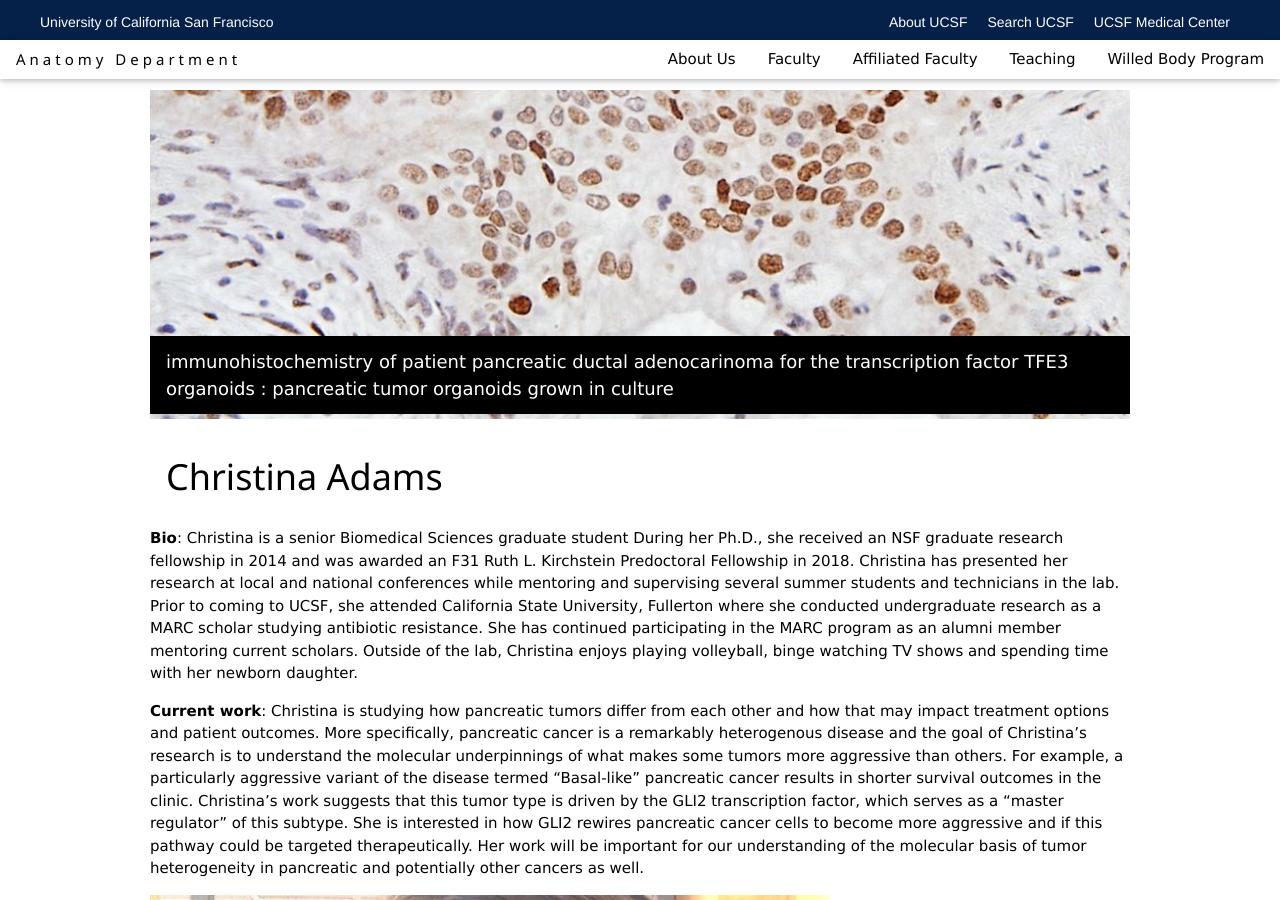
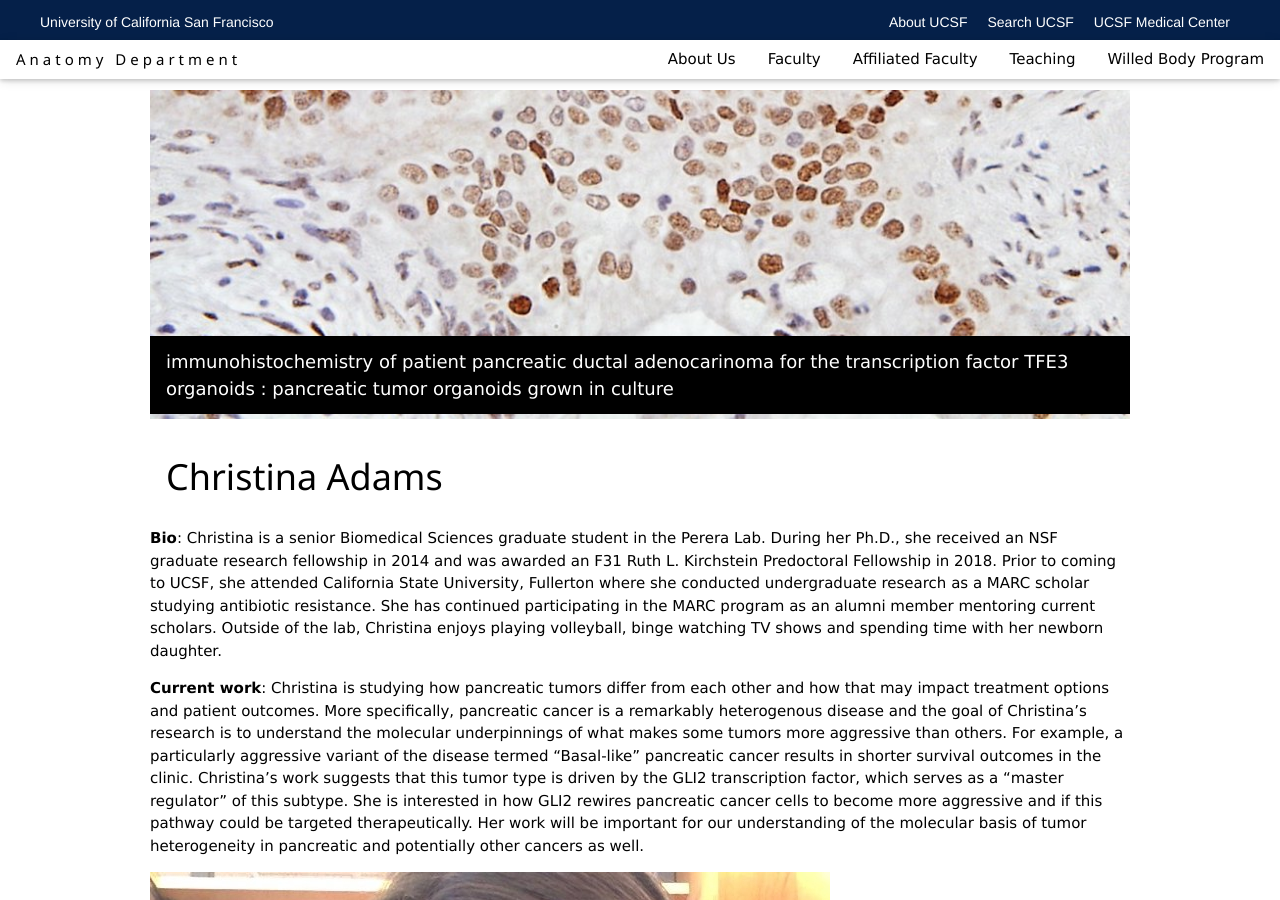
Before and after one commit to UCSF-Anatomy/anat-jekyll-2017, a Jekyll site: the page built from profile.md, in a window 1280 px wide and 900 px high. Built offline with Jekyll 4.4.1, drawn with Linux system fonts in a browser that asks for light colours; nearby versions of some CDN libraries.

Commit message:
Update profile.md

```diff
--- a/profile.md
+++ b/profile.md
@@ -4,7 +4,7 @@
 permalink: /profile/
 ---
 
-**Bio**: Christina is a senior Biomedical Sciences graduate student During her Ph.D., she received an NSF graduate research fellowship in 2014 and was awarded an F31 Ruth L. Kirchstein Predoctoral Fellowship in 2018. Christina has presented her research at local and national conferences while mentoring and supervising several summer students and technicians in the lab. Prior to coming to UCSF, she attended California State University, Fullerton where she conducted undergraduate research as a MARC scholar studying antibiotic resistance. She has continued participating in the MARC program as an alumni member mentoring current scholars. Outside of the lab, Christina enjoys playing volleyball, binge watching TV shows and spending time with her newborn daughter.
+**Bio**: Christina is a senior Biomedical Sciences graduate student in the Perera Lab. During her Ph.D., she received an NSF graduate research fellowship in 2014 and was awarded an F31 Ruth L. Kirchstein Predoctoral Fellowship in 2018. Prior to coming to UCSF, she attended California State University, Fullerton where she conducted undergraduate research as a MARC scholar studying antibiotic resistance. She has continued participating in the MARC program as an alumni member mentoring current scholars. Outside of the lab, Christina enjoys playing volleyball, binge watching TV shows and spending time with her newborn daughter.
 
 **Current work**: Christina is studying how pancreatic tumors differ from each other and how that may impact treatment options and patient outcomes. More specifically, pancreatic cancer is a remarkably heterogenous disease and the goal of Christina’s research is to understand the molecular underpinnings of what makes some tumors more aggressive than others. For example, a particularly aggressive variant of the disease termed “Basal-like” pancreatic cancer results in shorter survival outcomes in the clinic. Christina’s work suggests that this tumor type is driven by the GLI2 transcription factor, which serves as a “master regulator” of this subtype. She is interested in how GLI2 rewires pancreatic cancer cells to become more aggressive and if this pathway could be targeted therapeutically. Her work will be important for our understanding of the molecular basis of tumor heterogeneity in pancreatic and potentially other cancers as well.
 
```
